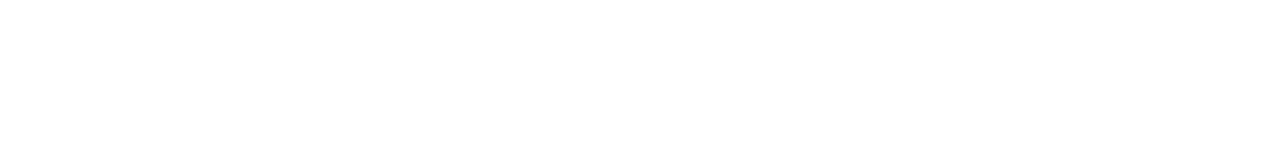
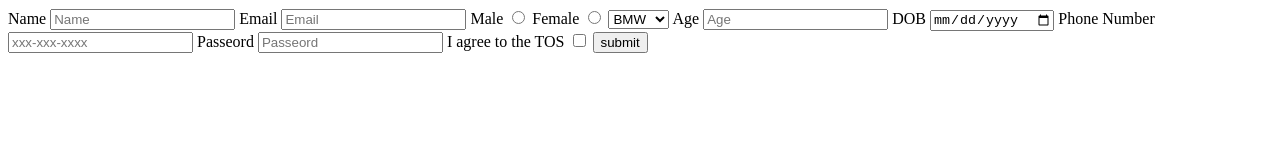
Before and after one commit to acciojob/signup-form-car-Rajat-katiyar, a website: page main.html in a window 1280 px wide. Drawn offline with Linux system fonts and the light colour scheme.

Commit message:
created a submission

```diff
--- a/main.html
+++ b/main.html
@@ -8,6 +8,42 @@
 
 <body>
 	<!-- the entire body must be written by student -->
+	<form method="post">
+		<label for="name">Name</label>
+		<input placeholder="Name" type="text" id="name" required >
+		<label for="email">Email</label>
+		<input placeholder="Email" type="email" id="email" required>
+
+		<label for="gender_m">Male</label>
+		<input type="radio" id="gender_m" name="gender" required >
+		<label for="gender_f">Female</label>
+		<input type="radio" id="gender_f" name="gender" required >
+
+		<select placeholder="--Please choose an option--" id="cars" required>
+			<option>BMW</option>
+			<option>ALTO</option>
+			<option>NANO</option>
+			<option>TATA</option>
+		</select>
+
+		<label for="age">Age</label>
+		<input placeholder="Age" type="number" id="age" required >
+
+		<label for="dob">DOB</label>
+		<input type="Date" id="dob" required >
+
+		<label for="tel">Phone Number</label>
+		<input placeholder="xxx-xxx-xxxx" type="tel" id="tel" >
+
+		<label for="password">Passeord</label>
+		<input placeholder="Passeord" type="password" id="password" required >
+
+		<label for="tos">I agree to the TOS</label>
+		<input type="checkbox" id="tos" required >
+
+		<button type="submit">submit</button>
+	</form>
+
     <script type="text/javascript" src="./script.js">
 </script>
 
```
